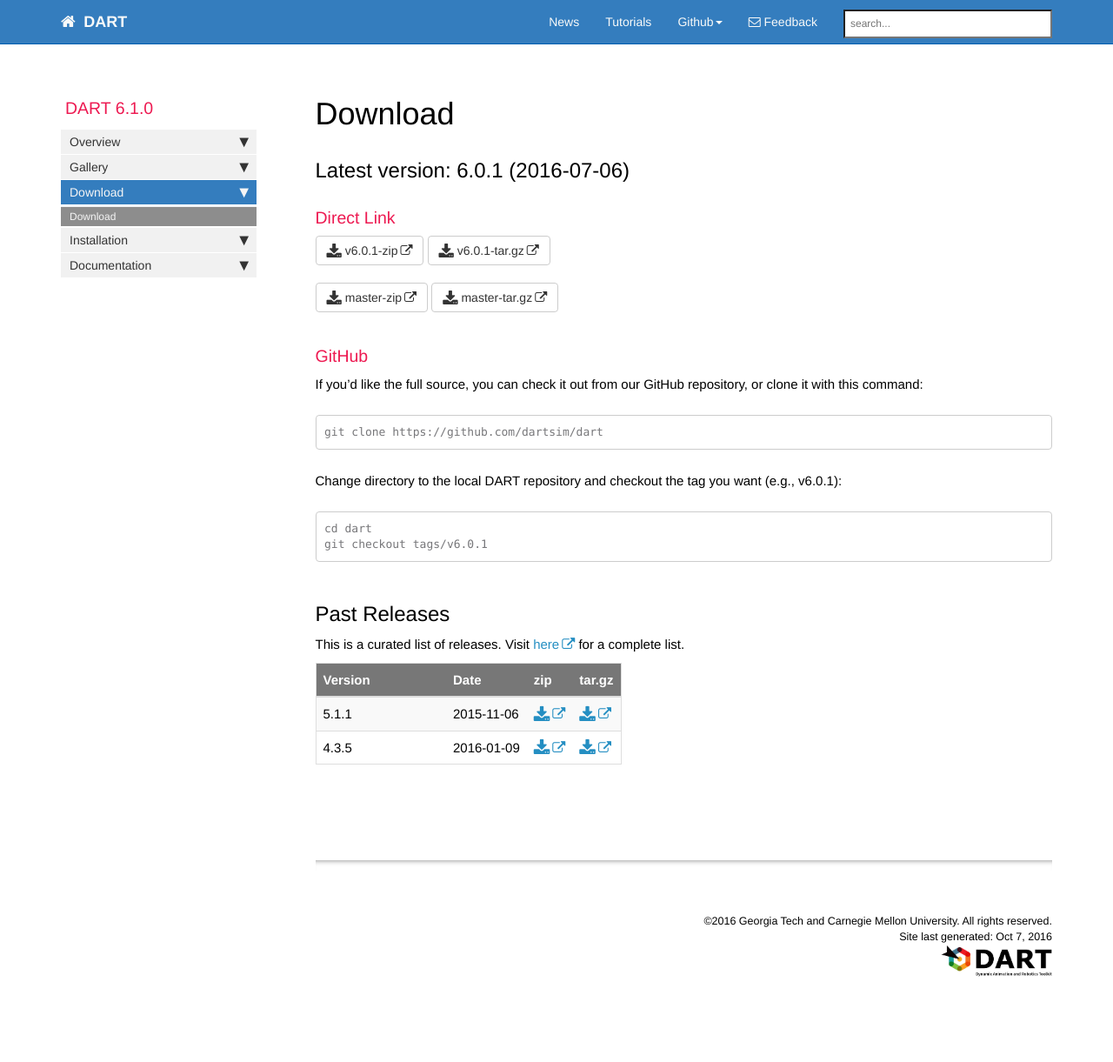
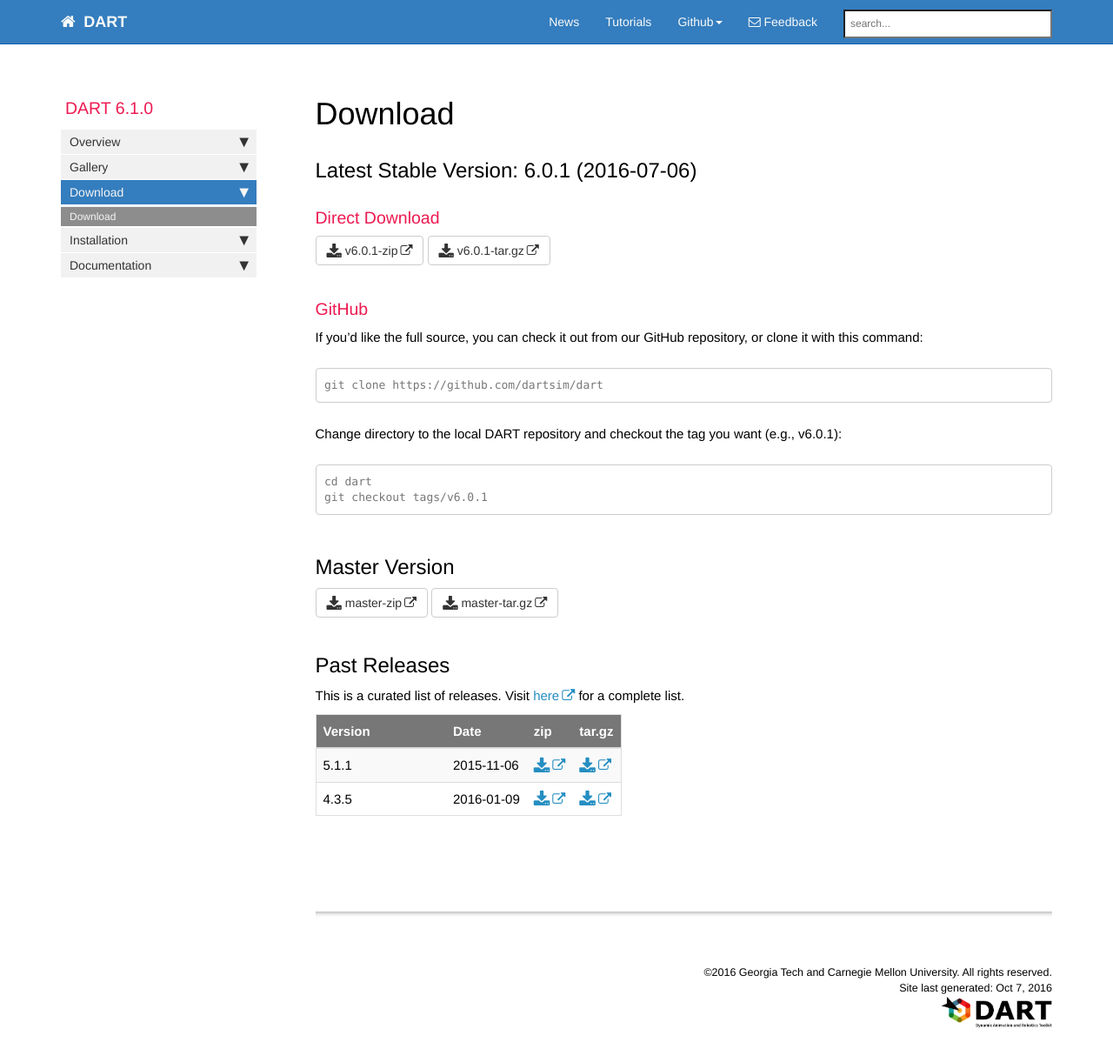
Before and after one commit to dartsim/dartsim.github.io, a Jekyll site: the page built from pages/mydoc/mydoc_download.md, in a window 1280 px wide and 1242 px high. Shown: the top 1221 px of the window at 87% size. Built offline with Jekyll 4.4.1, drawn with Linux system fonts in a browser that asks for light colours; nearby versions of some CDN libraries; comment, search, counter and statistics services are not loaded.

Commit message:
Update download page: separate master version from latest version section

````diff
--- a/pages/mydoc/mydoc_download.md
+++ b/pages/mydoc/mydoc_download.md
@@ -6,15 +6,12 @@
 toc: false
 ---
 
-## Latest version: 6.0.1 (2016-07-06)
+## Latest Stable Version: 6.0.1 (2016-07-06)
 
-### Direct Link
+### Direct Download
 
 <a href="https://github.com/dartsim/dart/archive/v6.0.1.zip" class="btn btn-default githubEditButton" role="button"><i class="fa fa-download fa-lg"></i> v6.0.1-zip</a>
 <a href="https://github.com/dartsim/dart/archive/v6.0.1.tar.gz" class="btn btn-default githubEditButton" role="button"><i class="fa fa-download fa-lg"></i> v6.0.1-tar.gz</a>
-
-<a href="https://github.com/dartsim/dart/zipball/master" class="btn btn-default githubEditButton" role="button"><i class="fa fa-download fa-lg"></i> master-zip</a>
-<a href="https://github.com/dartsim/dart/tarball/master" class="btn btn-default githubEditButton" role="button"><i class="fa fa-download fa-lg"></i> master-tar.gz</a>
 
 ### GitHub
 
@@ -31,6 +28,11 @@
 git checkout tags/v6.0.1
 ```
 
+## Master Version
+
+<a href="https://github.com/dartsim/dart/zipball/master" class="btn btn-default githubEditButton" role="button"><i class="fa fa-download fa-lg"></i> master-zip</a>
+<a href="https://github.com/dartsim/dart/tarball/master" class="btn btn-default githubEditButton" role="button"><i class="fa fa-download fa-lg"></i> master-tar.gz</a>
+
 ## Past Releases
 
 This is a curated list of releases. Visit [here](https://github.com/dartsim/dart/releases) for a complete list.
````
